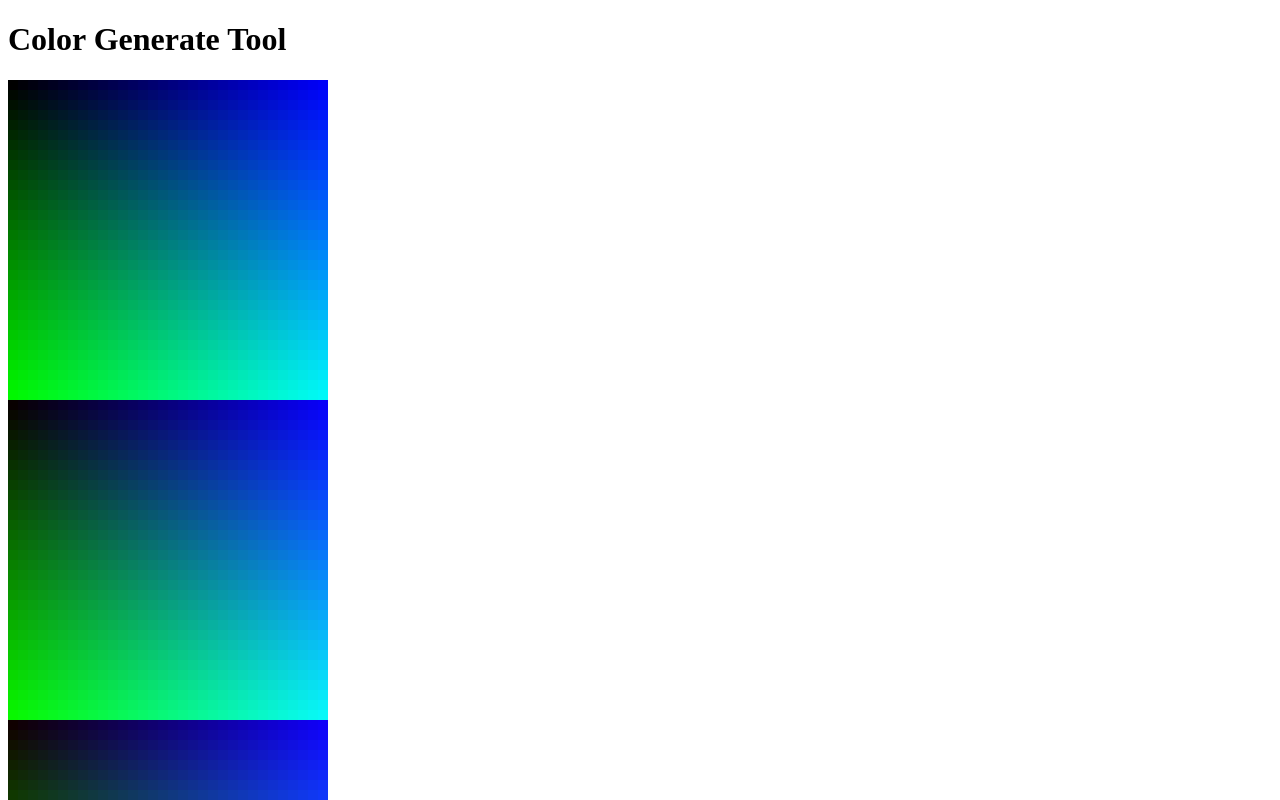
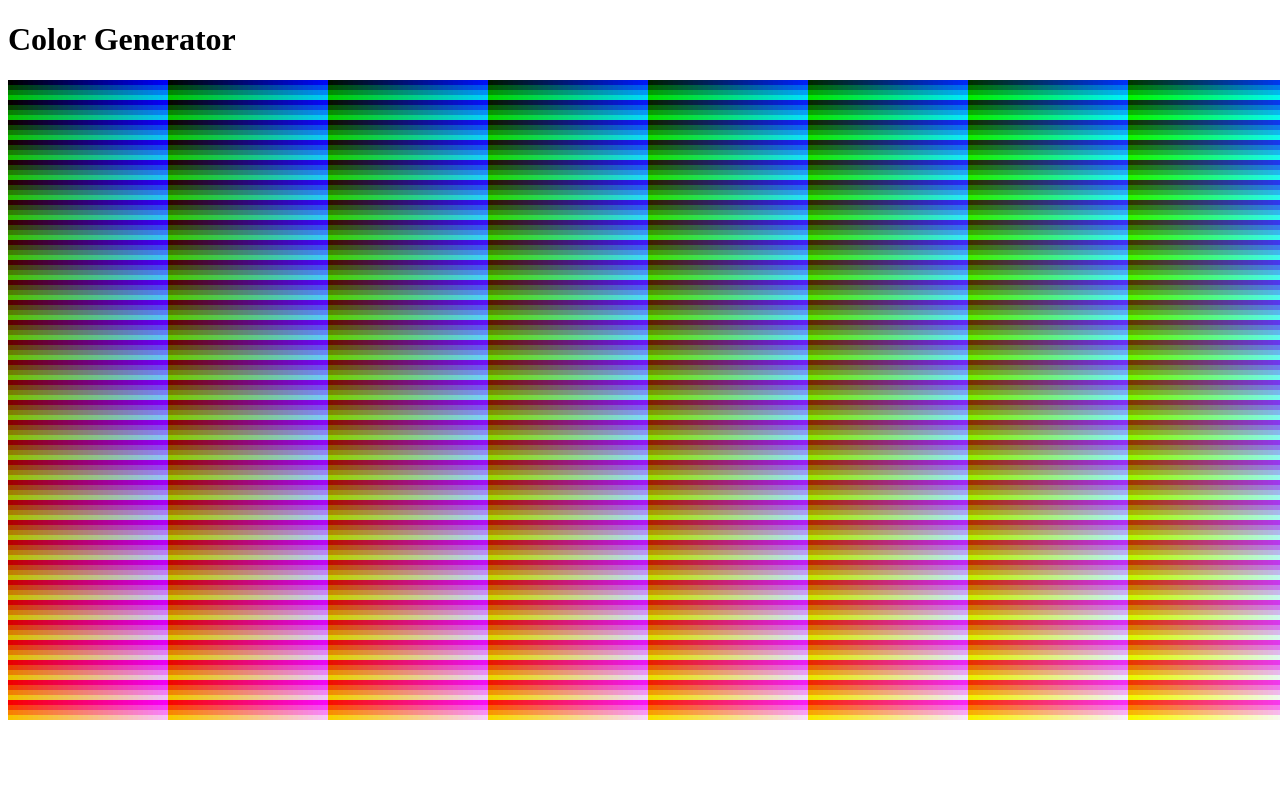
Before and after one commit to whoknows-hh/ColorGenerator, a React (Create React App) app: page / in a window 1280 px wide. Shown: the top 800 px of the page. Built offline with nearby package versions, Linux system fonts and the light colour scheme.

Commit message:
moditied canvas to improve performance

```diff
--- a/public/index.html
+++ b/public/index.html
@@ -2,7 +2,7 @@
 <html lang="en">
   <head>
     <meta charset="utf-8" />
-    <title>ColorGenerateTool</title>
+    <title>Color Generator</title>
   </head>
   <body>
     <div id="root"></div>
--- a/src/App.js
+++ b/src/App.js
@@ -3,10 +3,57 @@ import Canvas from './Canvas'
 
 function App() {
 
-  return (
+    const colorSize = 5;   // size of each color block
+    const colorStep = 8;    // step of iterator in each RGB color
+    const canvasWidth = 256;    //width of the canvas
+    const canvasHeight = 128;   //height of the canvas
+
+    /**
+     * draw the image
+     * @param ctx: context
+     * @param w: width
+     * @param h: height
+     */
+    const draw = (ctx, w, h) => {
+
+        const width = w / colorSize;
+        const height = h / colorSize;
+        // let count = 0; // for testing purpose
+
+        for (let y = 0; y < height; y ++){
+            for (let x = 0; x < width; x ++) {
+                const colorIndex = y * width + x;
+                const {red, green, blue} = getRgbFromIndex(colorIndex, colorStep);
+                const rgb = `rgb(${red * colorStep},${green * colorStep},${blue * colorStep})`;
+                ctx.fillStyle = rgb;
+                ctx.fillRect(x * colorSize, y * colorSize, colorSize, colorSize);
+
+                // testing purpose
+                // count ++;
+                // if (x === width-1 && y === height-1)
+                //     console.log(rgb, count);
+            }
+        }
+    }
+
+    /**
+     * Get Rgb Index from color Index
+     * @param index: order of the color block
+     * @param step: color step
+     * @returns {{red: number, green: number, blue: number}}
+     */
+    const getRgbFromIndex = (index, step) =>{
+        const base = 256 / step;
+        const red = Math.floor(index / Math.pow(base,2));
+        const green = Math.floor((index - red * Math.pow(base,2)) / base);
+        const blue = index - red * Math.pow(base,2) - green * base;
+        return { red, green, blue };
+    }
+
+    return (
       <div>
-         <h1>Color Generate Tool</h1>
-          <Canvas width={320} height={10240}>
+         <h1>Color Generator</h1>
+          <Canvas draw={draw} width={canvasWidth * colorSize} height={canvasHeight * colorSize}>
           </Canvas>
       </div>
   );
--- a/src/Canvas.js
+++ b/src/Canvas.js
@@ -2,42 +2,20 @@ import React, { useRef , useEffect} from 'react';
 
 const Canvas = props  => {
 
+    const { draw, ...rest } = props
     const canvasRef = useRef(null);
 
-    const draw = ctx => {
-        const colorSize = 10;
-        const colorStep = 8;
-        const width = 32;
-        const height = 1024
-        let count = 0;
+    useEffect(() => {
+            const canvas = canvasRef.current;
+            const context = canvas.getContext('2d');
+            const render = () => {
+                draw(context,props.width,props.height)
+            }
+            render()
+        }
+    )
 
-        for (let y= 0; y<height; y++){
-            for (let x=0; x<width; x++) {
-
-                const colorIndex = y * width + x;
-                const red = Math.floor(colorIndex / 1024);
-                const green = Math.floor((colorIndex - red * 1024) / 32);
-                const blue = colorIndex - red * 1024 - green * 32;
-                const rgb = `rgb(${red * colorStep},${green * colorStep},${blue * colorStep})`;
-                ctx.fillStyle = rgb;
-                ctx.fillRect(x * colorSize, y * colorSize, colorSize, colorSize);
-                count ++;
-                if (x === width-1 && y === height-1)
-                    console.log(rgb, count);
-
-            }
-        }
-    }
-
-    useEffect(() => {
-    const canvas = canvasRef.current;
-    const context = canvas.getContext('2d');
-
-        //Our draw come here
-        draw(context)
-    }, [draw])
-
-    return <canvas ref = {canvasRef} {...props}/>
+    return <canvas ref = {canvasRef} {...rest}/>
 }
 
 export default Canvas;
```
Also changed, not shown: 1 other file (tests, documents, lock files or other folders).
